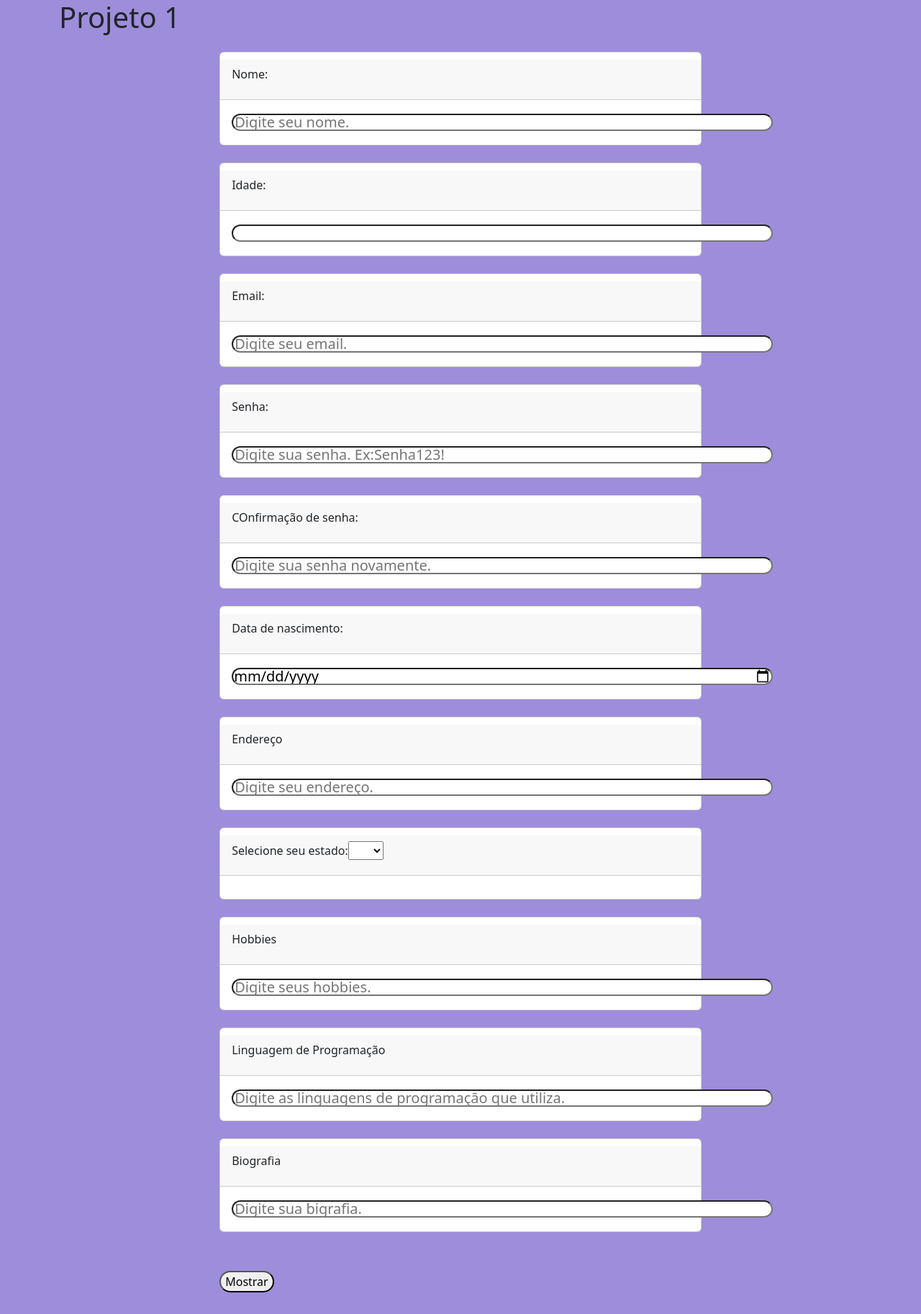
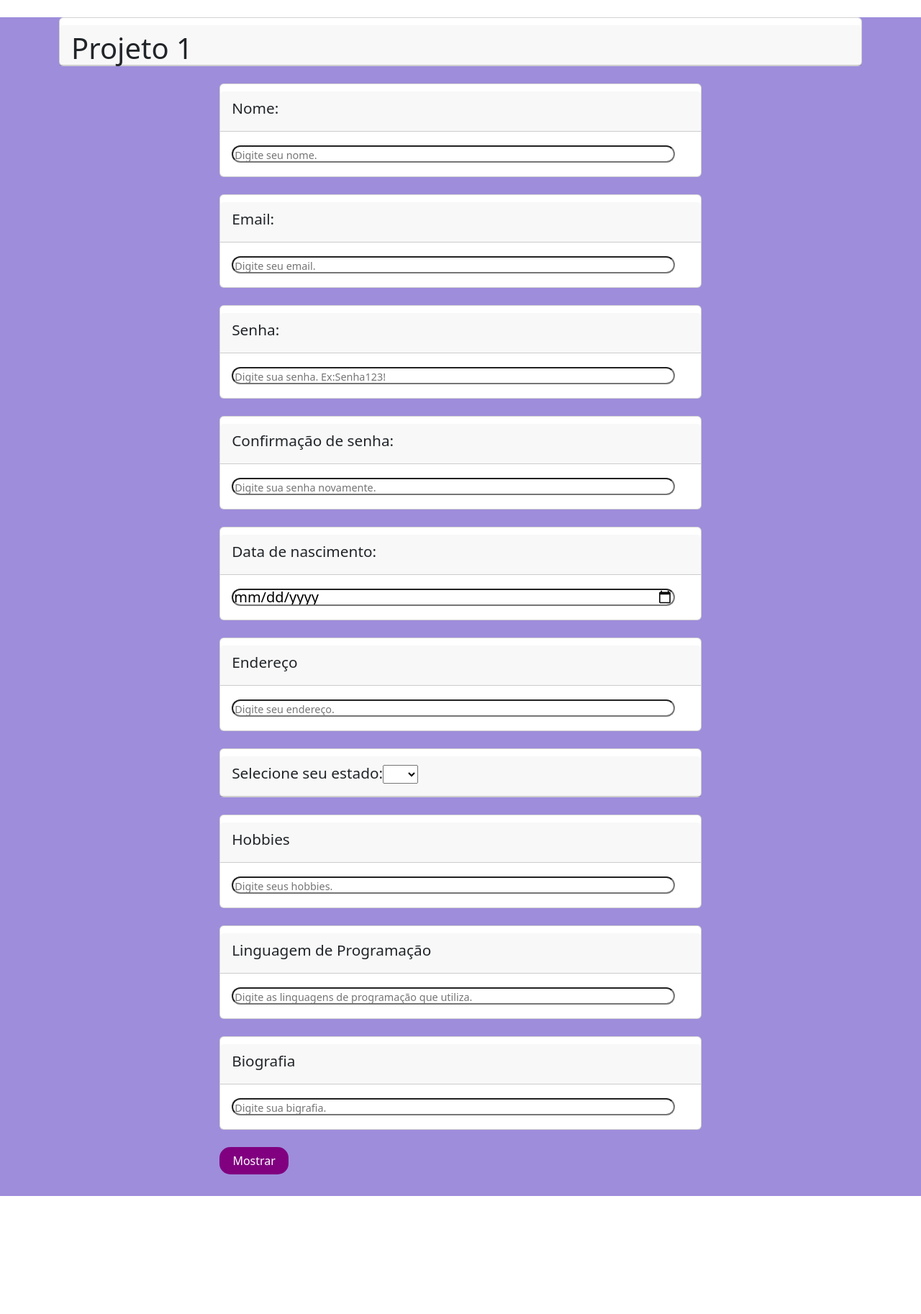
Before and after one commit to spricigom/projeto1-dev, a Vue app: page / in a window 1280 px wide. Shown: the whole page at 72% size. After the commit the page ends 1662 px from the top, so only its background shows below. Built offline with nearby package versions, Linux system fonts and the light colour scheme.

Commit message:
cards das perguntas pronto

```diff
--- a/src/App.vue
+++ b/src/App.vue
@@ -70,33 +70,30 @@ function enviarDados() {
     if (!error) {
         mostrarResultado.value = !mostrarResultado.value
     }
+
 }
 </script>
 
 
 
 <template>
-
-
-
-
-
     <div class="fundo">
 
 
 
 
         <div class="container">
-            <h1>Projeto 1</h1>
-            <div class="formulario">
-  <form @submit.prevent="enviarDados">
 
 
+            <div class="card" id="titulo">
+                        <div class="card-header">
+                             <h1>Projeto 1</h1>
+                        </div>
+            </div>
 
 
-
-
-
+            <div class="formulario">
+                <form @submit.prevent="enviarDados">
 
                     <div class="card">
                         <div class="card-header">
@@ -111,16 +108,7 @@ function enviarDados() {
 
 
 
-                    <div class="card">
-                        <div class="card-header">
-                            <label for="">Idade:</label>
-                        </div>
-                        <div class="card-body">
-                            <blockquote class="blockquote mb-0">
-                                <input type="number" v-model="usuario.idade">
-                            </blockquote>
-                        </div>
-                    </div>
+
 
                     <div class="card">
                         <div class="card-header">
@@ -145,13 +133,14 @@ function enviarDados() {
                             </blockquote>
                         </div>
                     </div>
-<div class="card">
+                    <div class="card">
                         <div class="card-header">
-                            <label for=""> COnfirmação de senha:</label>
+                            <label for=""> Confirmação de senha:</label>
                         </div>
                         <div class="card-body">
                             <blockquote class="blockquote mb-0">
-                                <input type="password" v-model="usuario.confirmSenha" placeholder="Digite sua senha novamente.">
+                                <input type="password" v-model="usuario.confirmSenha"
+                                    placeholder="Digite sua senha novamente.">
                             </blockquote>
                         </div>
                     </div>
@@ -161,11 +150,12 @@ function enviarDados() {
                         </div>
                         <div class="card-body">
                             <blockquote class="blockquote mb-0">
-                                <input type="date" v-model="usuario.nascimento" placeholder="Digite sua data de nascimento.">
+                                <input type="date" v-model="usuario.nascimento"
+                                    placeholder="Digite sua data de nascimento.">
                             </blockquote>
                         </div>
                     </div>
-                      <div class="card">
+                    <div class="card">
                         <div class="card-header">
                             <label for="">Endereço</label>
                         </div>
@@ -179,11 +169,10 @@ function enviarDados() {
                     <div class="card">
                         <div class="card-header">
                             <label for=""> Selecione seu estado:</label>
-                        <select name="estados" id="estados" v-model.lazy="usuario.estado">
-                            <option v-for="(item, index) in estados" :value="item" :key="index"> {{ item }}</option>
-                        </select>
-                        </div>
-                        <div class="card-body">
+                            <select name="estados" id="estados" v-model.lazy="usuario.estado">
+                                <option v-for="(item, index) in estados" :value="item" :key="index"> {{ item }}</option>
+                            </select>
+
 
                         </div>
                     </div>
@@ -207,7 +196,8 @@ function enviarDados() {
                         </div>
                         <div class="card-body">
                             <blockquote class="blockquote mb-0">
-                                <input type="text" v-model="diversos.linguagem"  placeholder="Digite as linguagens de programação que utiliza.">
+                                <input type="text" v-model="diversos.linguagem"
+                                    placeholder="Digite as linguagens de programação que utiliza.">
                             </blockquote>
                         </div>
                     </div>
@@ -222,10 +212,7 @@ function enviarDados() {
                             </blockquote>
                         </div>
                     </div>
-
-
-
-                    <button type="submit" id="botao">Mostrar</button>
+                    <button type="submit" id="botao" class="btn " >Mostrar</button>
                 </form>
             </div>
         </div>
--- a/src/assets/main.css
+++ b/src/assets/main.css
@@ -7,9 +7,11 @@
 }
 
 #botao{
-    border-radius: 20px;
-    margin-top: 30px;
+    border-radius: 15px;
     margin-bottom: 30px;
+    width: 12vh;
+    background-color: purple;
+    color: white;
 }
 .row{
     background-color: white;
@@ -33,13 +35,14 @@
 
 input{
     height: 3vh;
-    width: 94vh;
+    width: 77vh;
     border-radius: 20px;
-
+    margin-bottom: 10vh;
+    font-size: .5rem;
 }
 label{
-    height: 10vh;
+    font-size: 1.3rem;
 }
-input{
-    margin-bottom: 10vh;
+::placeholder{
+    font-size: .9rem;
 }
```
